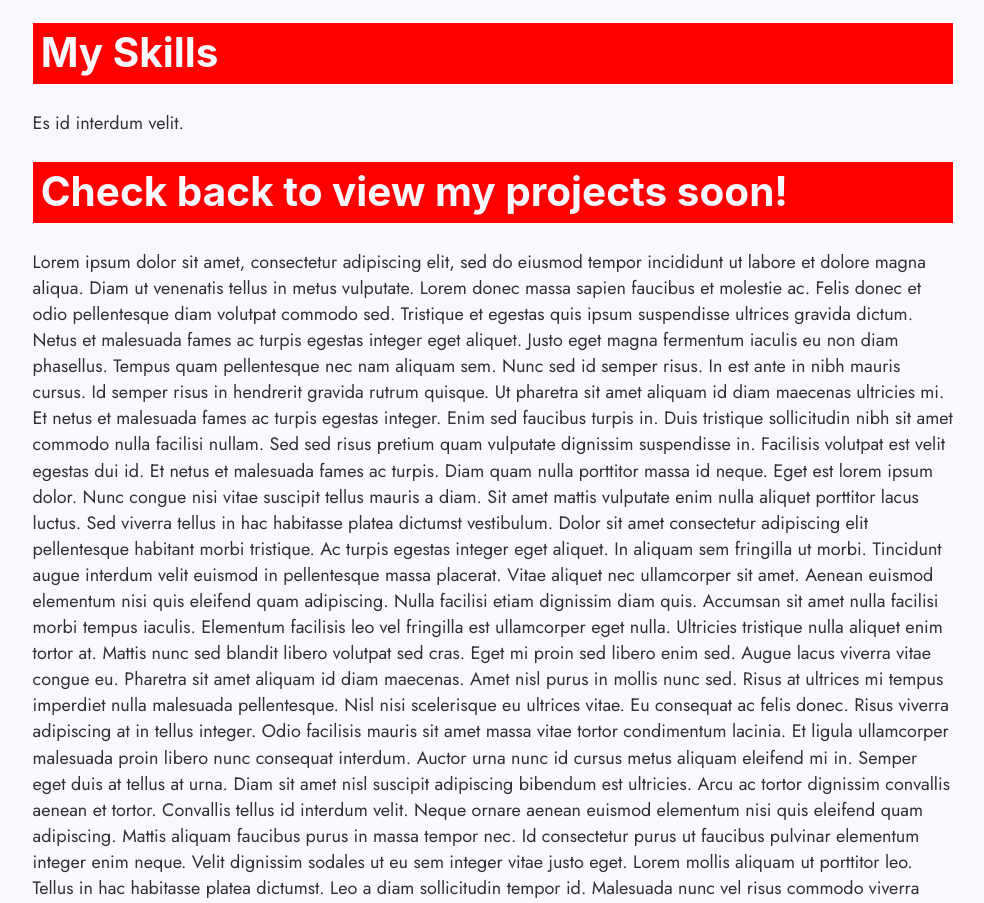
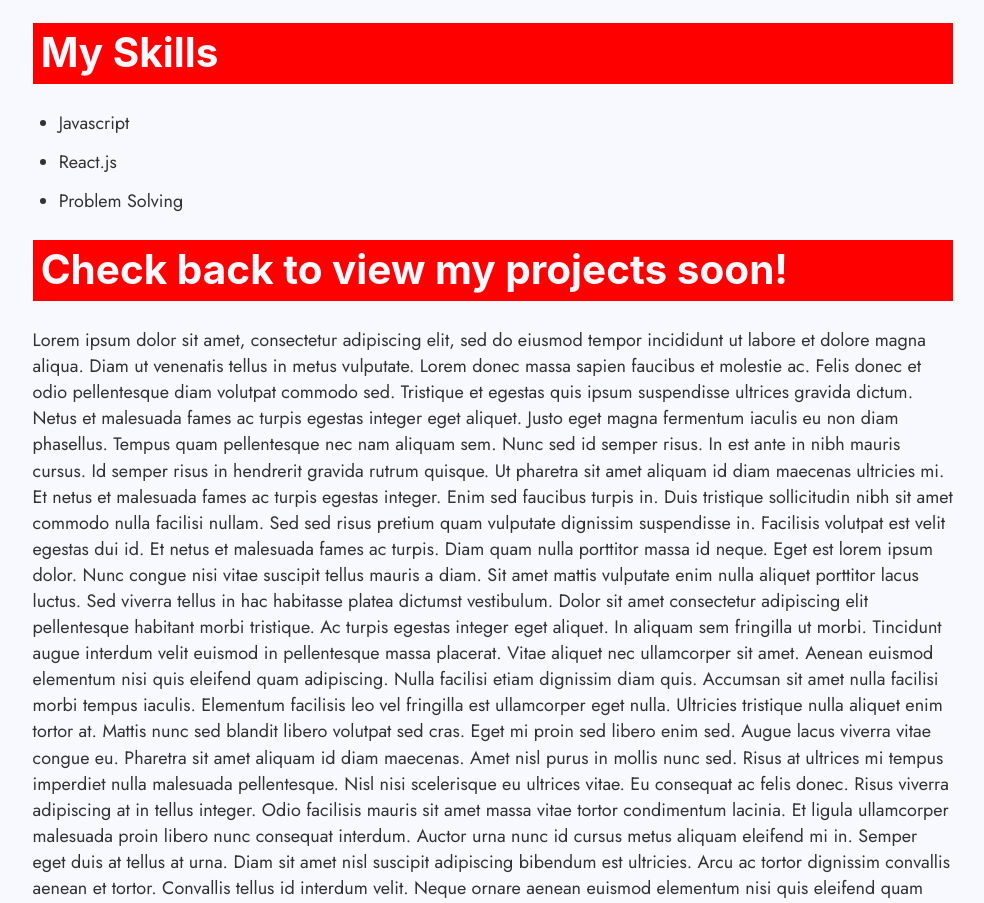
Before and after one commit to cvs181801/gatsby-starter-default, a Gatsby site: page / in a window 1280 px wide. Shown: the part 1194-2097 px from the top of the page, without its empty margins (147-1131 px from the left). Built offline with nearby package versions, Linux system fonts and the light colour scheme; Gatsby itself is replaced by a stand-in of ours.

Commit message:
add skills

```diff
--- a/src/components/Skills.js
+++ b/src/components/Skills.js
@@ -10,8 +10,13 @@ export default function Skills() {
                 className= "sectionH1"
             >My Skills</h1>
             <p>
+                <ul>
+                    <li>Javascript</li>
+                    <li>React.js</li>
+                    <li>Problem Solving</li>
+                </ul>
 
-                Es id interdum velit.</p>
+                </p>
         </section>
         </div>
     )
```
